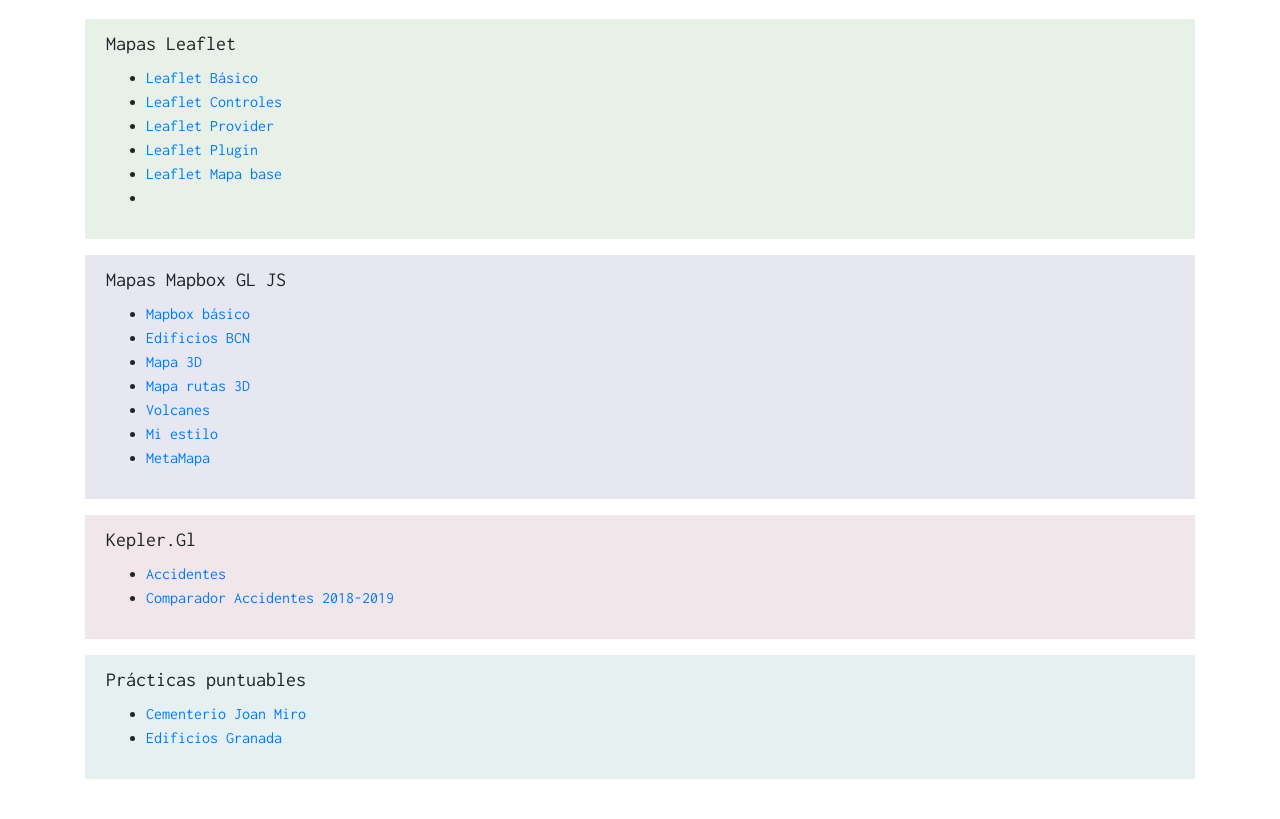
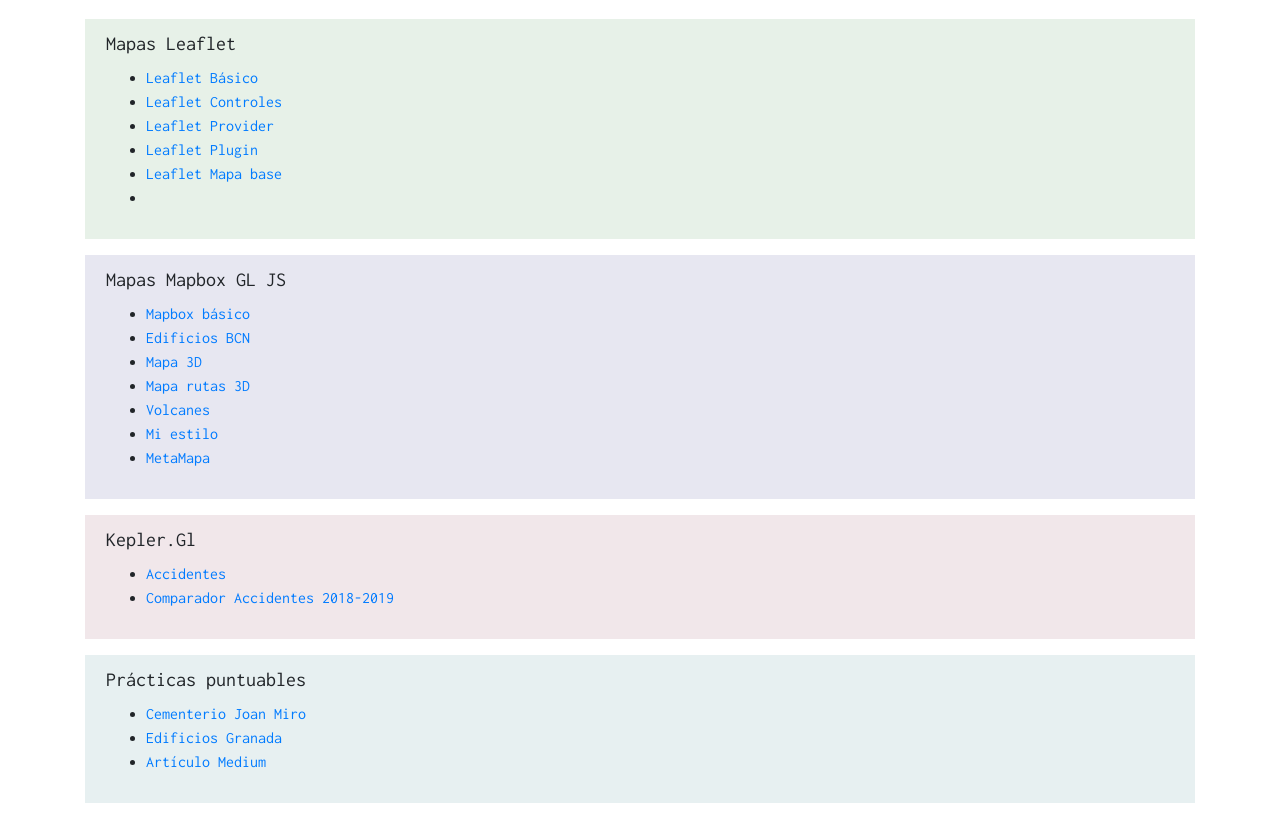
Before and after one commit to LauraSilvaG/geoweb, a plain HTML site: page index.html in a window 1280 px wide. Shown: the part 80-899 px from the top of the page. Before the commit the page ends 875 px from the top, so only its background shows below. Drawn offline with nearby package versions, Linux system fonts and the light colour scheme.

Commit message:
practica

```diff
--- a/index.html
+++ b/index.html
@@ -145,6 +145,9 @@
             <li>
               <a href="edificiosGranada.html" target="_blank">Edificios Granada</a>
             </li>
+            <li>
+              <a href="https://medium.com/@laurasilvagandola/visor-del-parque-edificatorio-de-granada-con-herramientas-gis-e2fa69e3d7d1" target="_blank">Artículo Medium</a>
+            </li>
           </ul>
         </div>
       </div>
```
